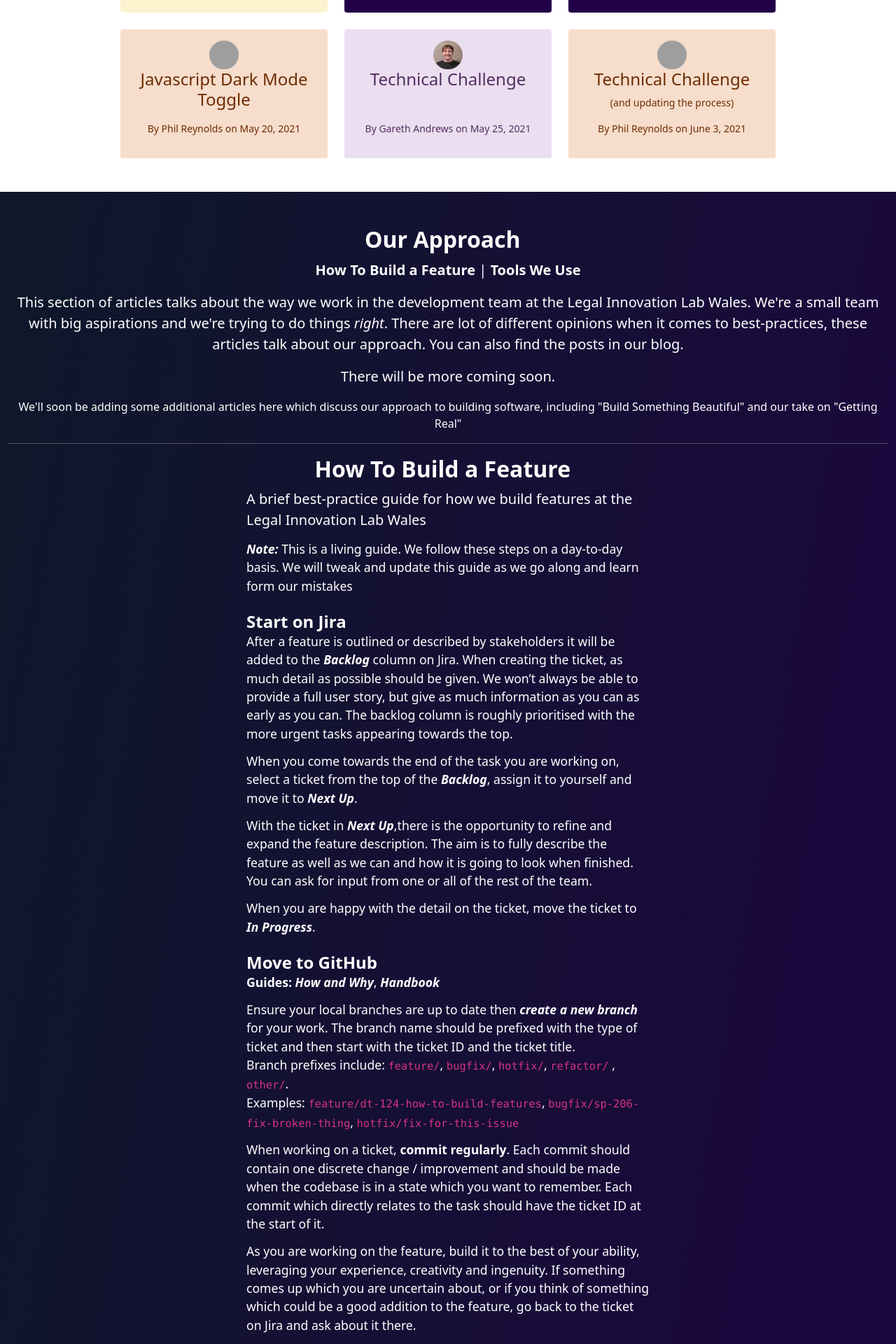
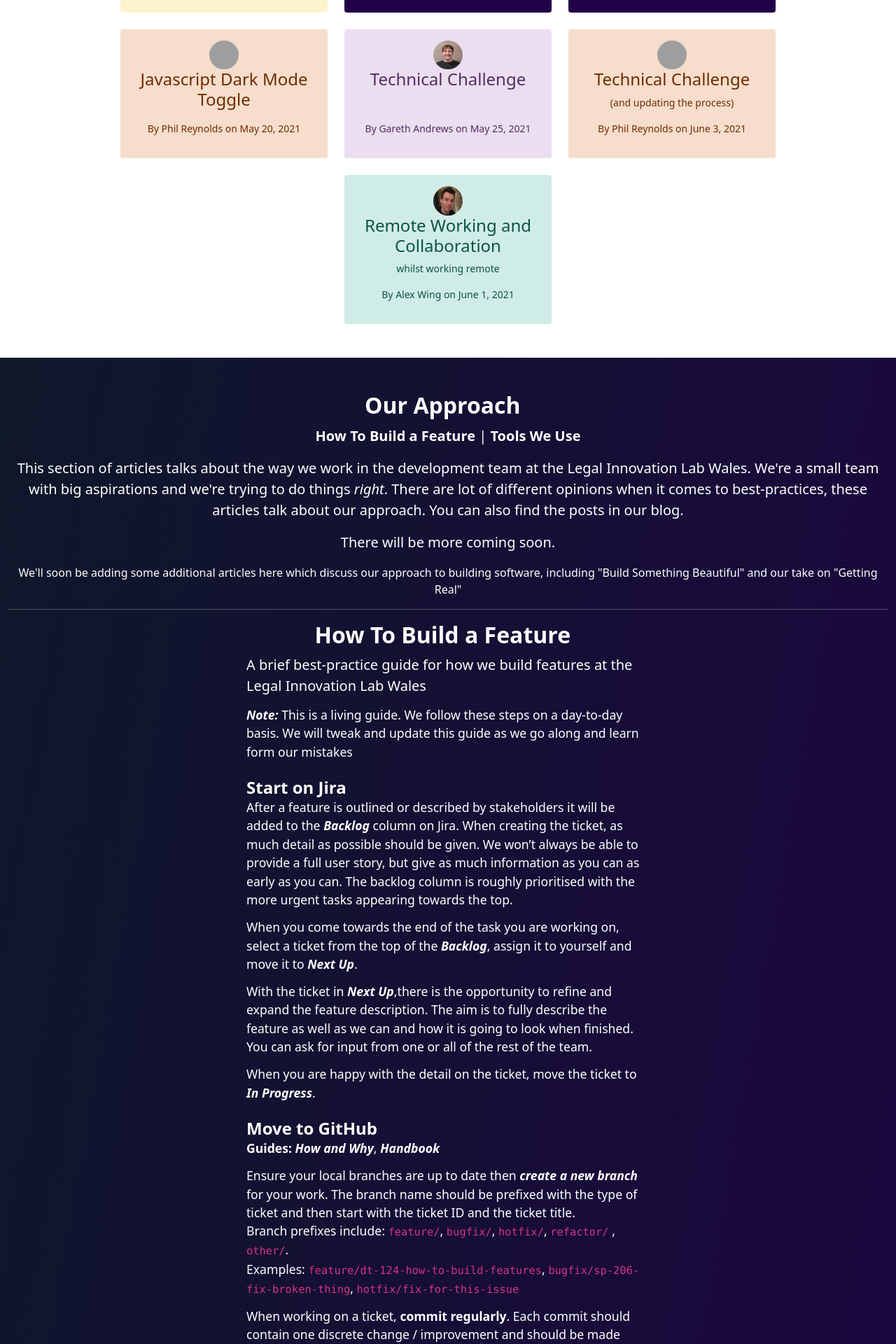
Before and after one commit to Legal-Innovation-Lab-Wales/dev-page, a Jekyll site: the page built from index.html, in a window 1280 px wide. Shown: the part 3216-5136 px from the top of the page at 70% size. Built offline with Jekyll 4.4.1, drawn with Linux system fonts in a browser that asks for light colours; nearby versions of some CDN libraries; part of the change alters nothing that is shown; grey boxes are pictures that could not be loaded.

Commit message:
Added Markdown Blogpost

```diff
--- a/_data/blog-posts.yml
+++ b/_data/blog-posts.yml
@@ -93,3 +93,14 @@
   publish-date: June 3
   publish-year: 2021
   card-color: orange
+
+- layout: blog
+  author: Alex
+  full-name: Alex Wing
+  short-title: remote
+  full-title: Remote Working and Collaboration
+  sub-title: whilst working remote
+  file-type: markdown
+  publish-date: June 1
+  publish-year: 2021
+  card-color: green
--- /dev/null
+++ b/blog/alex/2021/remote.markdown
@@ -0,0 +1,31 @@
+---
+layout: blog
+author: Alex
+full-name: Alex Wing
+short-title: Remote
+full-title: Remote Working and Collaboration
+file-type: markdown
+publish-date: June 1
+publish-year: 2021
+card-color: green
+---
+
+Remote collaboration whilst working from home
+======
+
+Remote work is now more popular as ever.  Coronavirus as with every industry has transformed overnight the way we do business.  However, for software developers this environment change has been regarded as a second nature to the role. Remote working has been a cornerstone from the software dev world for some time. The mass adaption of this new style of working has arguably been the easiest for this sector as the tools, development and practises have been long standing. However, remote working as with every sector still brings about challenges. Especially so for a new developer such as myself.
+
+Over the last 13 months of remote working and many zoom calls I have managed to identify a few areas in which remote work has been challenging for myself. Reflecting on my home cooking, home quizzes and Facetime calls. The key thing for me here was to identify exactly where and how working in this complete remote environment produced challenges. Then, how we overcame them as a team.
+
+**Lack of “Turn to ask” –** Going from an environment where you can just turn to the person next to you, point to the screen and ask a question was a big change for myself. I like many others learn best by simply questioning. Coming from a university environment it was an engraved process that was key in learning things beyond the scope of the course content. Asking “how does this work?” and “why does this have to be written like this?” were key expanding my knowledge from simply learning what to write. To an understanding of how and why to write code that way. Plus… it was always fun to find a bug/better way of writing something to catch a course lecturer off guard.
+
+The complete lack of physical interaction with other members of your team presents the challenge that it becomes hard to get the support a traditional team structure naturally gets. I found myself holding back from poking questions with the fear of being too tiresome with that familiar ping sound. Even though it was encouraged by senior devs. I know like many how infuriating it is just to hear that “Bing” noise going off whilst trying to focus on the programming “zone”. Furthermore, with active promotions of events such as “Quiet days” I do recall questioning if the question I was writing was really that purposeful.
+
+Overcoming this is still an ongoing challenge of remote work, I have found there isn’t a singular perfect solution. My current way of overcoming this is by writing down my questions or thought process on a notepad next to my desk. Then during live calls with other team members bringing up these in convosation. This does means there is a time lag in my queries or sometimes outstanding gaps in my understanding. However, the explanation back I find is a lot more useful than a simple text answer back. Plus lends itself for a time to have a deep questioning conversation which programmers LOVE.
+
+
+**Keeping in the Loop –** When our team is at full speed… Its bloody brilliant. With four developers all working on different branches tickets fling themselves across the development board. However, as it is common with ongoing projects. Functionality, Design, and flow changes very often show up. Naturally changes initiate from private conversations such as “Hey, if I want X to work, shouldn’t we need X to do X”. Working remote, It’s hard sometimes to keep in the loop of changes when these conversations aren’t happening in the office when everyone can listen in/input where these changes inaugurate.  I found these deep convocations programmers are so good at still occur. But often can be limited by having to type down all our thoughts in a chat. Instead of just sat in a room with a whiteboard with free-flowing thoughts. As someone who learns by just listening and questioning. I find sometimes it is lost by not having these environment advantages in person.
+
+Tackling this again is still an ongoing challenge. However, utilising zoom calls with whiteboards to discuss ideas and scopes. Along with setting dedicated times for collaborations are working well. Furthermore, we have found putting extra emphasis on expanding tickets with extra details help keep the team in the loop of what concurrently is happening. Linking tickets with Jira allows the team to see what tickets are affected by others.
+
+I would like to end to say this remote working has been a demanding experience. But hugely rewarding as a challenge to tackle. I have found I have had to adapt my way of working just like every other sector. There is sadly no documented perfect solution for a “perfect way of working”. But this year has made me certainly given me time to think how I as a developer best work, how our team works. Then how our team can adapt to ensure you can work best in this very strange new world.
```
